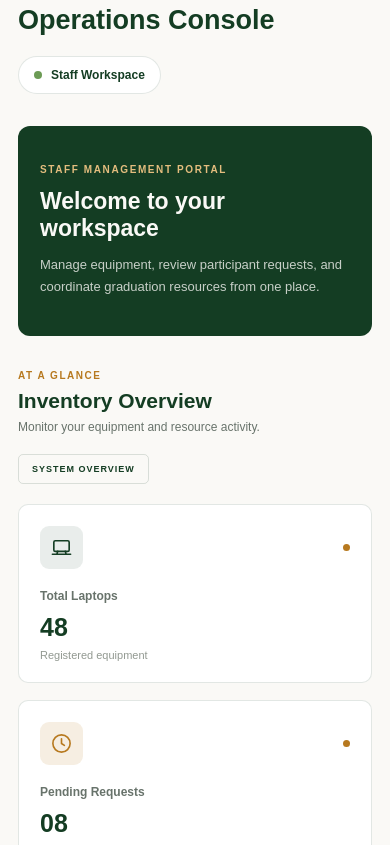
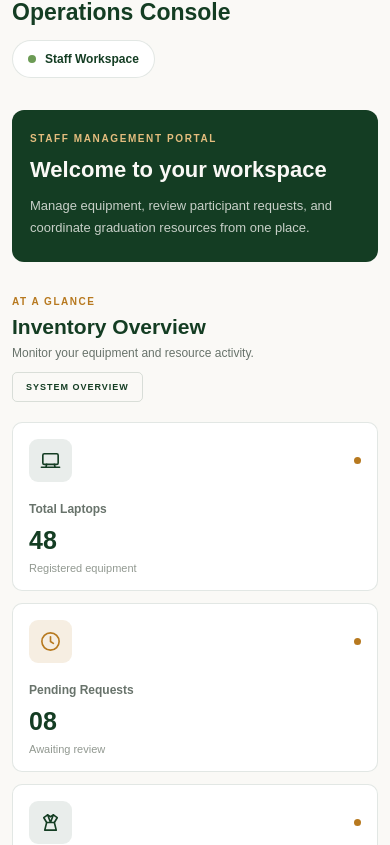
Before and after one commit to SheCanCODE-Capstone-Projects/Campus-Equipment-Booking-and-Checkout-frontend, a React (Vite) app: page / in a window 390 px wide. Shown: the part 2599-3444 px from the top of the page. Built offline with nearby package versions, Linux system fonts and the light colour scheme.

Commit message:
make staff dashboard responsive

```diff
--- a/src/styles/staff.css
+++ b/src/styles/staff.css
@@ -957,3 +957,149 @@
     padding: 15px;
   }
 }
+/* Staff Dashboard Responsive Improvements */
+
+@media (max-width: 1200px) {
+  .staff-main {
+    padding: 30px 28px;
+  }
+
+  .staff-overview-grid,
+  .staff-availability-grid {
+    grid-template-columns: repeat(2, minmax(0, 1fr));
+  }
+
+  .staff-request-card {
+    grid-template-columns: repeat(2, minmax(0, 1fr));
+  }
+
+  .staff-request-actions {
+    grid-column: 1 / -1;
+  }
+}
+
+@media (max-width: 900px) {
+  .staff-sidebar {
+    width: 220px;
+  }
+
+  .staff-main {
+    margin-left: 220px;
+    padding: 26px 22px;
+  }
+
+  .staff-gown-summary,
+  .staff-asset-summary {
+    grid-template-columns: repeat(2, minmax(0, 1fr));
+  }
+
+  .staff-welcome {
+    padding: 30px;
+  }
+}
+
+@media (max-width: 650px) {
+  .staff-sidebar {
+    position: relative;
+    width: 100%;
+    height: auto;
+  }
+
+  .staff-main {
+    margin-left: 0;
+    padding: 22px 16px;
+  }
+
+  .staff-topbar {
+    align-items: flex-start;
+    flex-direction: column;
+    gap: 14px;
+  }
+
+  .staff-topbar h1 {
+    font-size: 23px;
+  }
+
+  .staff-welcome {
+    min-height: auto;
+    padding: 26px 22px;
+  }
+
+  .staff-welcome-decoration {
+    display: none;
+  }
+
+  .staff-overview-grid,
+  .staff-availability-grid,
+  .staff-gown-summary,
+  .staff-asset-summary {
+    grid-template-columns: repeat(2, minmax(0, 1fr));
+    gap: 12px;
+  }
+
+  .staff-stat-card,
+  .staff-availability-card,
+  .staff-gown-summary article,
+  .staff-asset-summary article {
+    padding: 16px;
+  }
+
+  .staff-section-heading {
+    align-items: flex-start;
+    flex-direction: column;
+    gap: 12px;
+  }
+
+  .staff-request-card {
+    grid-template-columns: 1fr;
+    gap: 15px;
+    padding: 17px;
+  }
+
+  .staff-request-actions {
+    grid-column: auto;
+    flex-wrap: wrap;
+  }
+
+  .staff-asset-toolbar {
+    align-items: stretch;
+    flex-direction: column;
+    gap: 15px;
+    padding: 17px;
+  }
+
+  .staff-asset-search {
+    width: 100%;
+    box-sizing: border-box;
+  }
+
+  .staff-gown-table,
+  .staff-asset-table {
+    min-width: 700px;
+  }
+}
+
+@media (max-width: 400px) {
+  .staff-main {
+    padding: 18px 12px;
+  }
+
+  .staff-overview-grid,
+  .staff-availability-grid,
+  .staff-gown-summary,
+  .staff-asset-summary {
+    grid-template-columns: 1fr;
+  }
+
+  .staff-welcome {
+    padding: 23px 18px;
+  }
+
+  .staff-welcome h2 {
+    font-size: 22px;
+  }
+
+  .staff-request-actions button {
+    flex: 1;
+  }
+}
```
